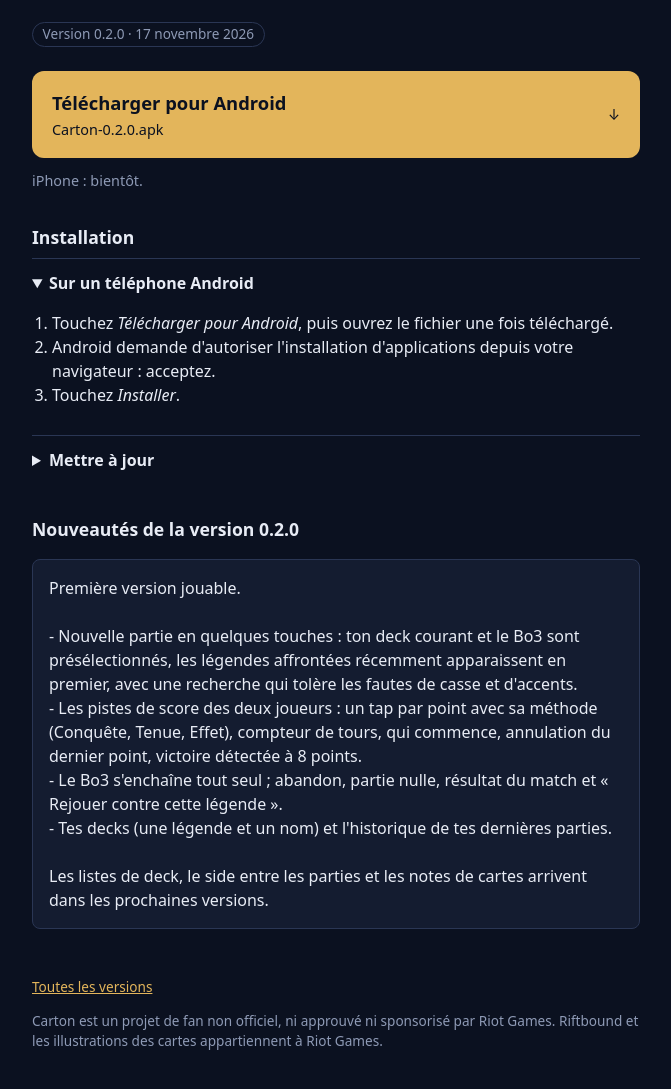
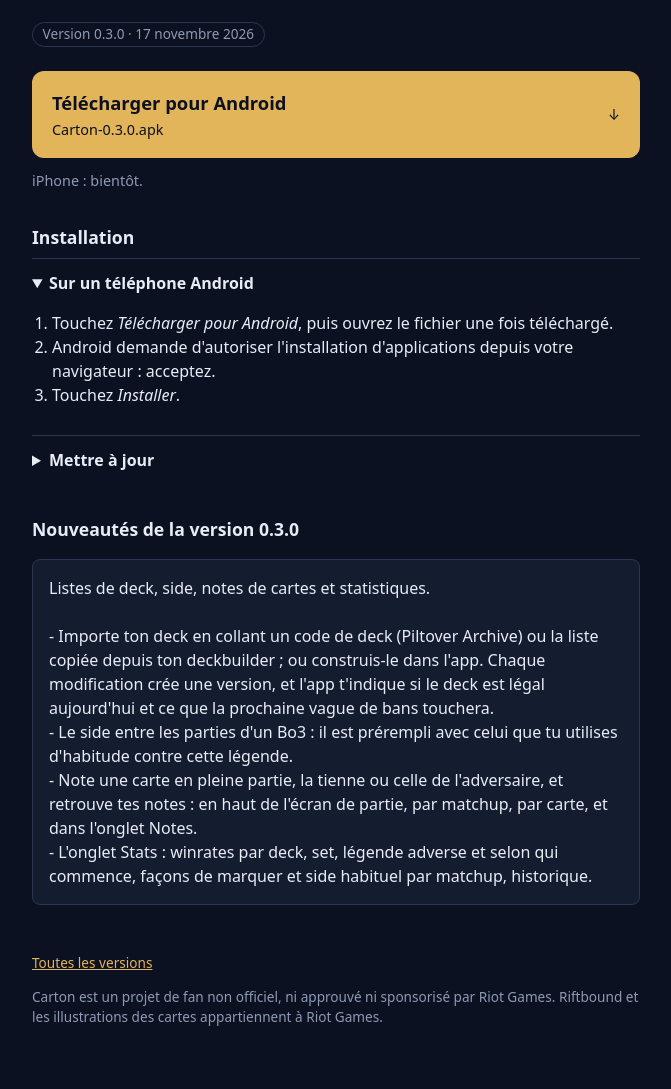
Before and after one commit to Unarbre/carton.github.io, a plain HTML site: page index.html in a window 1280 px wide. Shown: the part 161-1250 px from the top of the page, without its empty margins (304-975 px from the left). Drawn offline with Linux system fonts and the light colour scheme.

Commit message:
Download page: Carton 0.3.0

```diff
--- a/index.html
+++ b/index.html
@@ -36,10 +36,10 @@
     <h1>Carton</h1>
     <p class="tagline">Le compagnon des joueurs de jeux de cartes : score, historique, notes par matchup et banlists
     toujours à jour. Premier jeu : Riftbound.</p>
-    <span class="version">Version 0.2.0 · 17 novembre 2026</span>
+    <span class="version">Version 0.3.0 · 17 novembre 2026</span>
 
-    <a class="download" href="https://github.com/Unarbre/carton.github.io/releases/download/v0.2.0/Carton-0.2.0.apk">
-      <div><strong>Télécharger pour Android</strong><span>Carton-0.2.0.apk</span></div>
+    <a class="download" href="https://github.com/Unarbre/carton.github.io/releases/download/v0.3.0/Carton-0.3.0.apk">
+      <div><strong>Télécharger pour Android</strong><span>Carton-0.3.0.apk</span></div>
       <span aria-hidden="true">↓</span>
     </a>
     <p class="soon">iPhone : bientôt.</p>
@@ -60,15 +60,13 @@
       toutes seules.</p>
     </details>
 
-    <h2>Nouveautés de la version 0.2.0</h2>
-    <pre class="notes">Première version jouable.
+    <h2>Nouveautés de la version 0.3.0</h2>
+    <pre class="notes">Listes de deck, side, notes de cartes et statistiques.
 
-- Nouvelle partie en quelques touches : ton deck courant et le Bo3 sont présélectionnés, les légendes affrontées récemment apparaissent en premier, avec une recherche qui tolère les fautes de casse et d'accents.
-- Les pistes de score des deux joueurs : un tap par point avec sa méthode (Conquête, Tenue, Effet), compteur de tours, qui commence, annulation du dernier point, victoire détectée à 8 points.
-- Le Bo3 s'enchaîne tout seul ; abandon, partie nulle, résultat du match et « Rejouer contre cette légende ».
-- Tes decks (une légende et un nom) et l'historique de tes dernières parties.
-
-Les listes de deck, le side entre les parties et les notes de cartes arrivent dans les prochaines versions.</pre>
+- Importe ton deck en collant un code de deck (Piltover Archive) ou la liste copiée depuis ton deckbuilder ; ou construis-le dans l'app. Chaque modification crée une version, et l'app t'indique si le deck est légal aujourd'hui et ce que la prochaine vague de bans touchera.
+- Le side entre les parties d'un Bo3 : il est prérempli avec celui que tu utilises d'habitude contre cette légende.
+- Note une carte en pleine partie, la tienne ou celle de l'adversaire, et retrouve tes notes : en haut de l'écran de partie, par matchup, par carte, et dans l'onglet Notes.
+- L'onglet Stats : winrates par deck, set, légende adverse et selon qui commence, façons de marquer et side habituel par matchup, historique.</pre>
 
     <footer>
       <p><a href="https://github.com/Unarbre/carton.github.io/releases">Toutes les versions</a></p>
```
Also changed, not shown: app/latest.json (+4 -4 lines).
